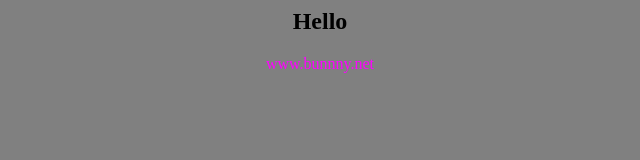
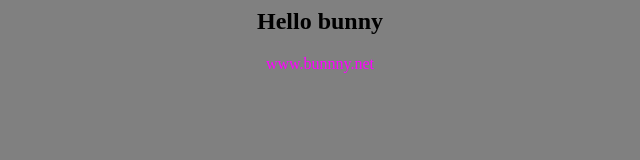
Before and after one commit to sparky322/test-jenkins, a plain HTML site: page index.html in a window 1280 px wide. Shown: the whole page, without its empty margins (320-960 px from the left). Drawn offline with Linux system fonts and the light colour scheme.

Commit message:
Update index.html

```diff
--- a/index.html
+++ b/index.html
@@ -1,7 +1,7 @@
 <html>
 <body bgcolor=gray>
 <center>
-<h2><fonr color=yellow>Hello</font></h2>
+<h2><fonr color=yellow>Hello bunny</font></h2>
 <font color=magenta>www.bunnny.net</font>
 
 </center>
```
